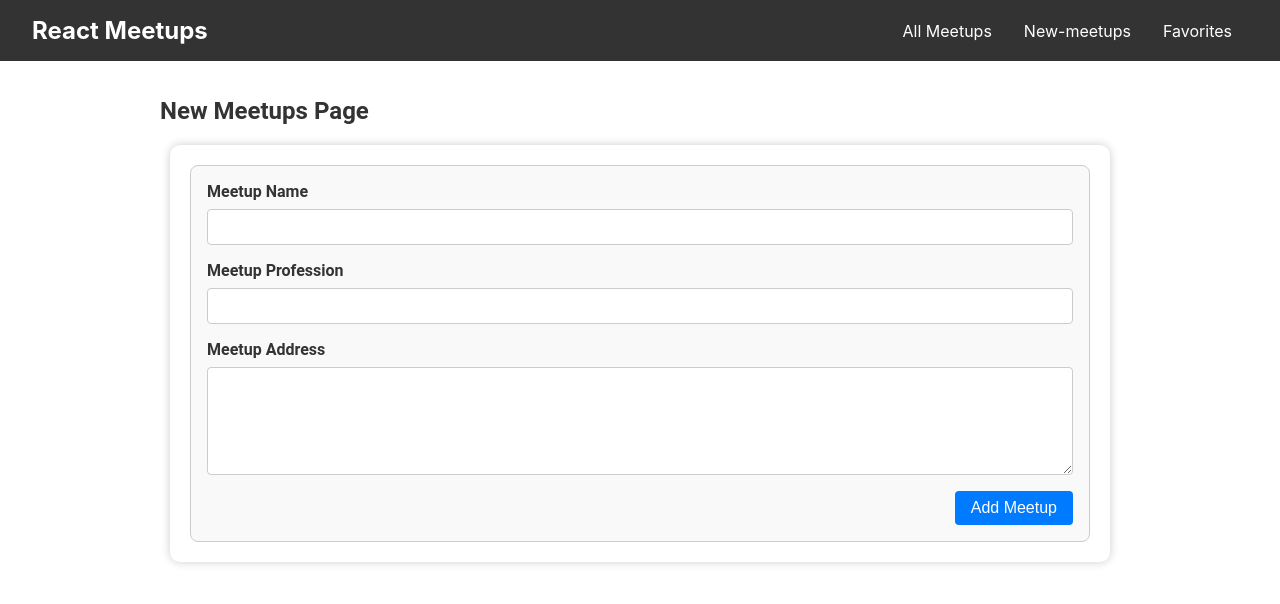
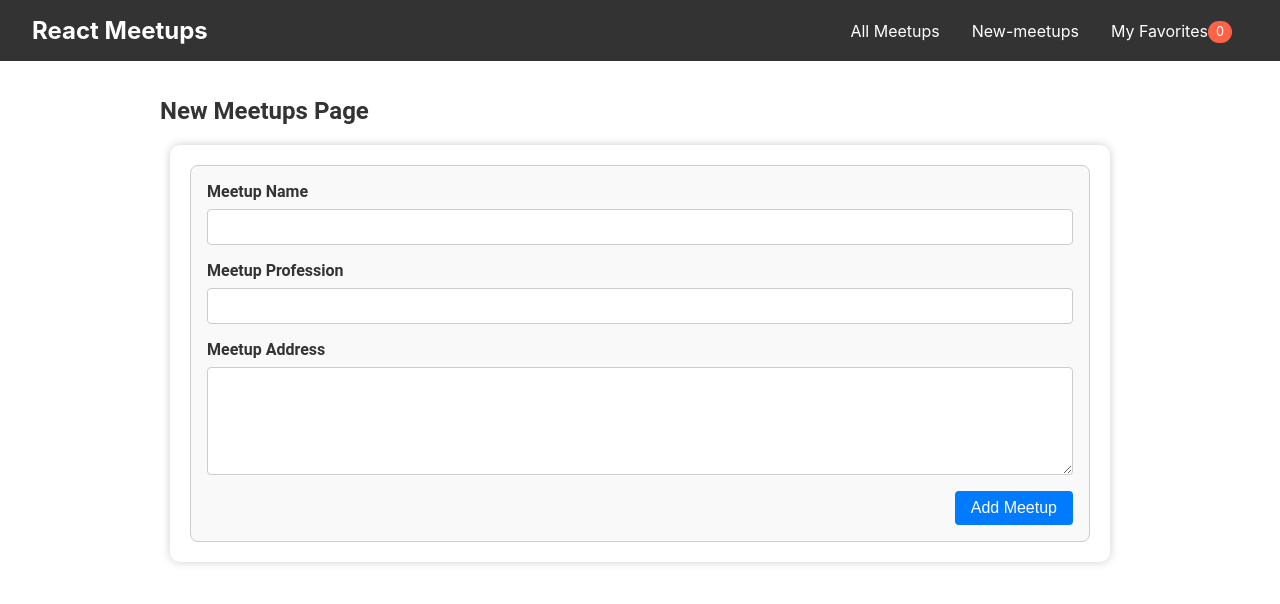
Before and after one commit to xiaoxpai/react-app-02, a React (Create React App) app: page /new-meetups in a window 1280 px wide. Shown: the top 604 px of the page. Built offline with nearby package versions, Linux system fonts and the light colour scheme.

Commit message:
在导航栏页面，实现展示收藏数量 （#2）

```diff
--- a/src/components/layout/MainNavigation.js
+++ b/src/components/layout/MainNavigation.js
@@ -1,8 +1,11 @@
 import {Link} from "react-router-dom";
 import styles from './MainNavigation.module.css'
+import {useContext} from "react";
+import FavoritesContext from "../../store/favorites-context";
 
 
 function MainNavigation() {
+    const favoritesCtx = useContext(FavoritesContext);
     return (
         <header className={styles.header}>
             <div className={styles.logo}>React Meetups</div>
@@ -15,7 +18,12 @@
                         <Link to='/new-meetups'>New-meetups</Link>
                     </li>
                     <li>
-                        <Link to='/favorites'>Favorites</Link>
+                        <Link to='/favorites'>
+                            My Favorites
+                            <span className={styles.badge}>
+                                {favoritesCtx.totalFavorites}
+                            </span>
+                        </Link>
                     </li>
 
                 </ul>
```
